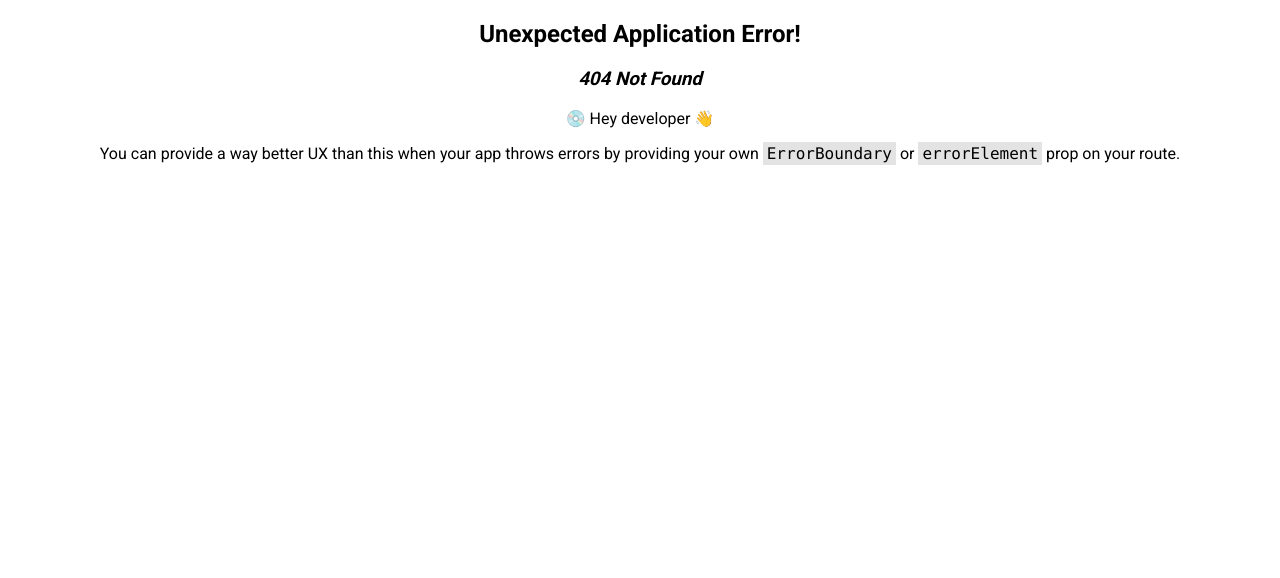
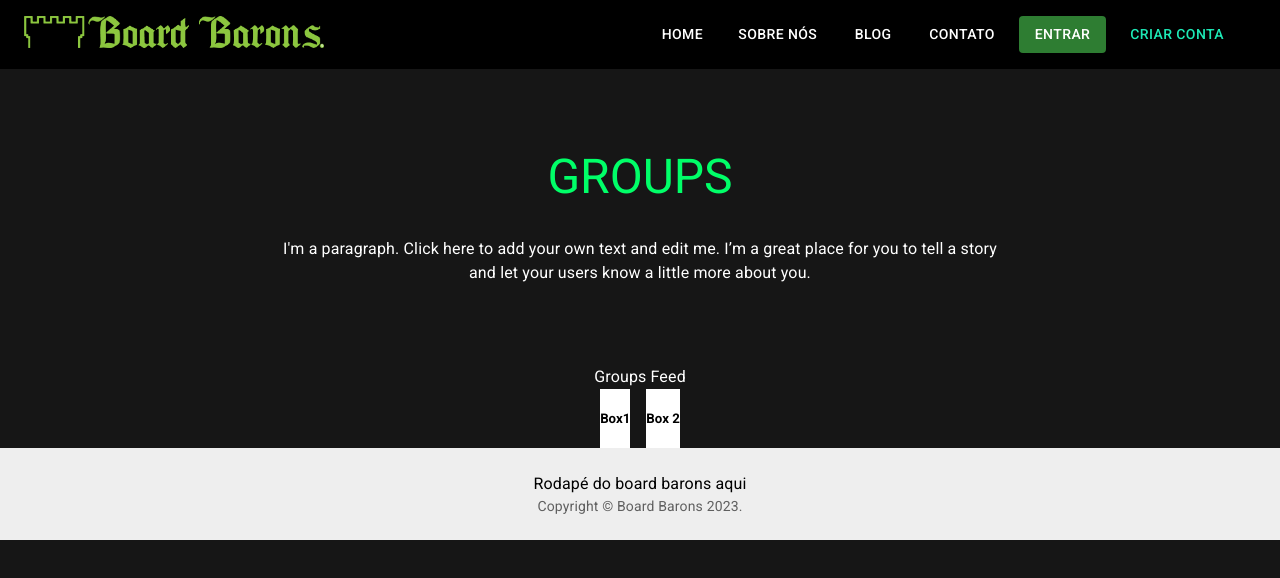
Before and after one commit to Stefanpicciani/BoardBarons, a React (Create React App) app in the folder Front-End/board-barons/: page /dashboard in a window 1280 px wide. Before the commit this address had no page. Shown: the top 578 px of the page. Built offline with nearby package versions, Linux system fonts and the light colour scheme.

Commit message:
DashBoard Group pages

```diff
--- a/Front-End/board-barons/src/App.css
+++ b/Front-End/board-barons/src/App.css
@@ -6,6 +6,7 @@
   overflow-x: hidden; /* Para evitar a barra de rolagem horizontal */
   text-align: center;
   font-family: 'Roboto';
+  background-color: #161616;
 }
 
 .App-logo {
--- a/Front-End/board-barons/src/components/templates/TemplateDedault.tsx
+++ b/Front-End/board-barons/src/components/templates/TemplateDedault.tsx
@@ -1,7 +1,5 @@
-import { Component } from "react";
 import Header from "../header/Header";
 import Footer from "../footer/Footer";
-import Navbar from "../navbar/Navbar";
 
 
 const TemplateDefault = ({ children } : any ) => {
@@ -9,10 +7,7 @@ const TemplateDefault = ({ children } : any ) => {
     return(
         <>
             <Header />
-            {/* <Navbar mode={"dark"} toggleColorMode={function (): void {
-                throw new Error("Function not implemented.");
-            } } /> */}
-            {children}
+                {children}
             <Footer />
         </>
     );
--- /dev/null
+++ b/Front-End/board-barons/src/pages/dashboard/Dashboard.tsx
@@ -0,0 +1,42 @@
+import { Box, Typography } from "@mui/material";
+import TemplateDefault from "../../components/templates/TemplateDedault";
+
+const Dashboard = () => {
+
+    return(
+    <TemplateDefault>
+        <Box  sx={{ backgroundColor: "#161616" , py: 10}} display={'flex'} justifyContent={'center'}>
+            <Box maxWidth={'md'}>
+                <Typography component={'h1'} variant="h3"
+                    style={{ color: "#00ff68" , margin: 0}}
+                >
+                    GROUPS
+                </Typography>
+                <Typography
+                    sx={{ color: "#ffffff" , px: 10, mt: 4}}
+                >
+                    I'm a paragraph. Click here to add your own text and edit me. I’m a great place for you to tell a story and let your users know a little more about you.
+                </Typography>
+            </Box>
+        </Box>
+        <Box>
+                <Box>
+                    <Typography color={"#ffffff"}>
+                        Groups Feed
+                    </Typography>
+                </Box>
+                <Box display={"flex"} justifyContent={"center"}>
+                    <Box sx={{ backgroundColor: "#ffffff" , mx: 1 }} >
+                        <h5>Box1</h5>
+                    </Box>
+                    <Box sx={{ backgroundColor: "#ffffff", mx:1 }}>
+                        <h5>Box 2</h5>
+                    </Box>
+                </Box>
+
+        </Box>
+    </TemplateDefault>
+    );
+};
+
+export default Dashboard;
--- a/Front-End/board-barons/src/routes/routes.tsx
+++ b/Front-End/board-barons/src/routes/routes.tsx
@@ -2,11 +2,13 @@ import { createBrowserRouter } from 'react-router-dom';
 import Home from '../pages/home/Home';
 import Signin from '../pages/signin/Signin';
 import SignUpSide from '../pages/signup/Signup';
+import Dashboard from '../pages/dashboard/Dashboard';
 
 const Routes = createBrowserRouter([
      { path: "/", element: <Home/>},
      { path: "/auth/signin", element: <Signin/>},
-     { path: "/auth/signup", element: <SignUpSide/>}
+     { path: "/auth/signup", element: <SignUpSide/>},
+     { path: "/dashboard", element: <Dashboard/>}
 
 
      // {
```
Also changed, not shown: 1 other file (tests, documents, lock files or other folders).
